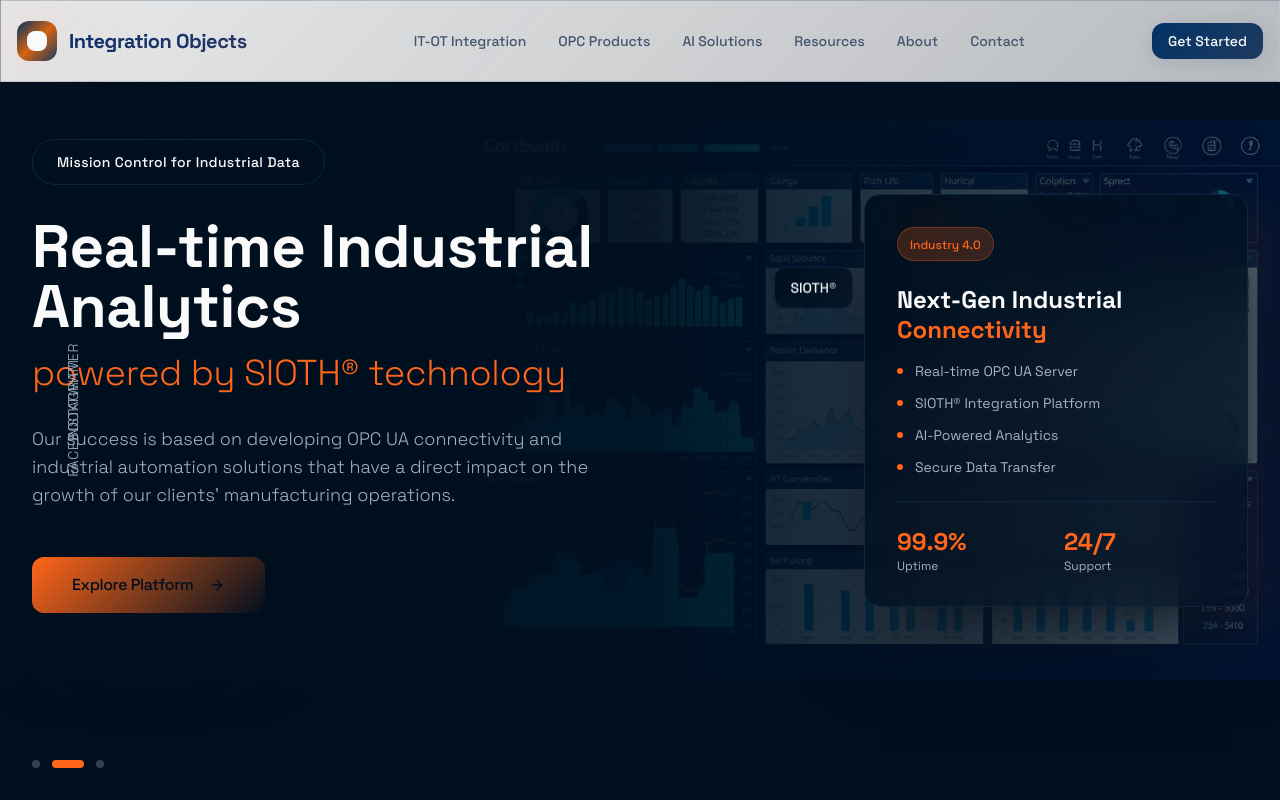
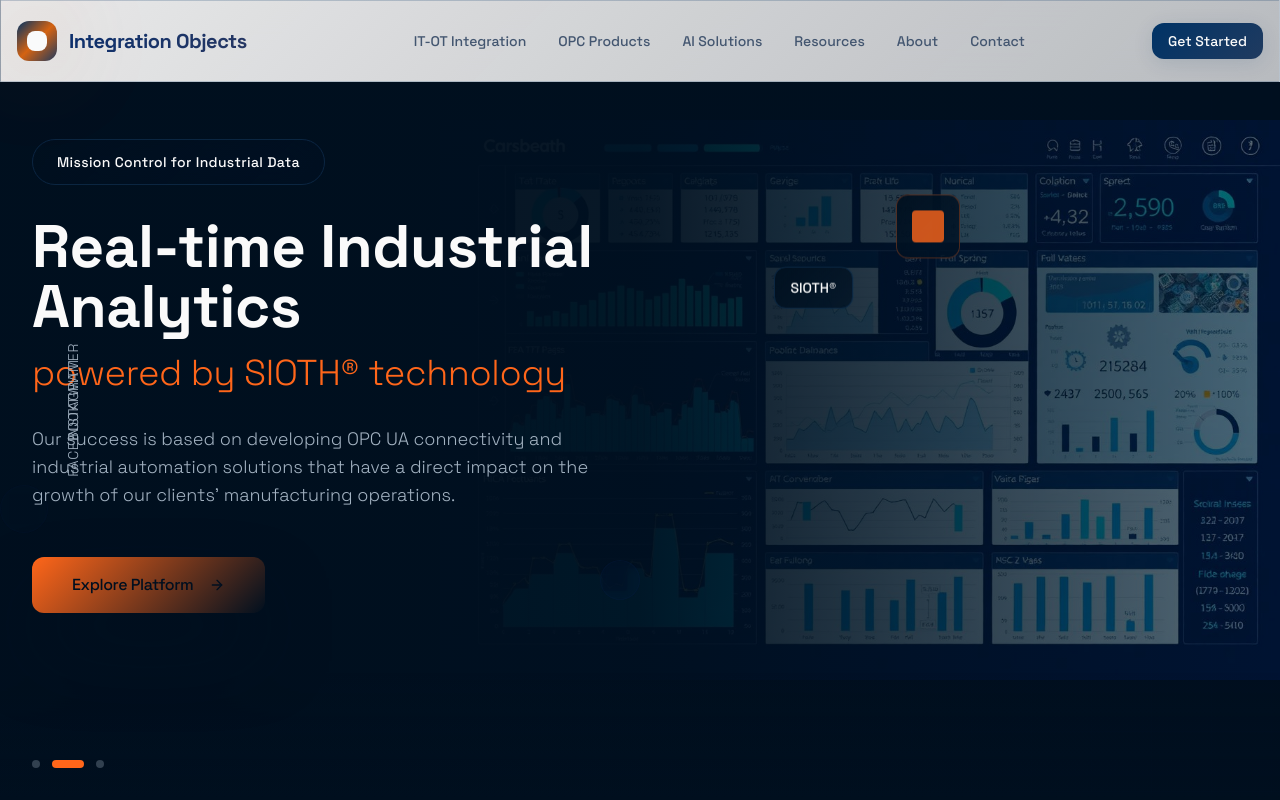
Before and after one commit to Ghazouani-Ilhem/nexus-indus-flow-85, a Next.js app: page / in a window 1280 px wide. Shown: the top 800 px of the page. Built offline with nearby package versions, Linux system fonts and the light colour scheme.

Commit message:
Checkpoint before follow-up message
Co-authored-by: kabapitu <kabapitu@fxzig.com>

```diff
--- a/src/components/SuseioStyleHero.tsx
+++ b/src/components/SuseioStyleHero.tsx
@@ -110,7 +110,7 @@ export function SuseioStyleHero() {
         <div className="max-w-7xl mx-auto px-4 sm:px-6 lg:px-8 w-full">
           <div className="grid grid-cols-1 lg:grid-cols-12 gap-8 items-center">
             {/* Left Content */}
-            <div className="lg:col-span-7 max-w-2xl">
+            <div className="lg:col-span-12 max-w-2xl">
               {/* Badge */}
               <div className="mb-8">
                 <span className="inline-block px-6 py-3 glass-effect border-border rounded-full text-foreground text-sm font-medium tracking-wide">
@@ -158,61 +158,7 @@ export function SuseioStyleHero() {
               </div>
             </div>
 
-            {/* Right 3D Description Area */}
-            <div className="lg:col-span-5 hidden lg:block">
-              <div className="relative ml-auto max-w-sm">
-                {/* 3D Card Container */}
-                <div className="relative transform rotate-y-12 perspective-1000">
-                  <div className="glass-effect border-border rounded-2xl p-8 shadow-elegant">
-                    {/* Mini Badge */}
-                    <div className="inline-block px-3 py-1 bg-primary/20 border border-primary/30 rounded-full mb-6">
-                      <span className="text-primary text-xs font-medium">Industry 4.0</span>
-                    </div>
 
-                    {/* 3D Title */}
-                    <h3 className="text-2xl font-bold text-foreground mb-4 leading-tight">
-                      Next-Gen Industrial
-                      <span className="block text-primary">Connectivity</span>
-                    </h3>
-
-                    {/* Features List */}
-                    <ul className="space-y-3 text-sm text-muted-foreground">
-                      <li className="flex items-center">
-                        <div className="w-1.5 h-1.5 bg-primary rounded-full mr-3"></div>
-                        Real-time OPC UA Server
-                      </li>
-                      <li className="flex items-center">
-                        <div className="w-1.5 h-1.5 bg-primary rounded-full mr-3"></div>
-                        SIOTH® Integration Platform
-                      </li>
-                      <li className="flex items-center">
-                        <div className="w-1.5 h-1.5 bg-primary rounded-full mr-3"></div>
-                        AI-Powered Analytics
-                      </li>
-                      <li className="flex items-center">
-                        <div className="w-1.5 h-1.5 bg-primary rounded-full mr-3"></div>
-                        Secure Data Transfer
-                      </li>
-                    </ul>
-
-                    {/* Stats */}
-                    <div className="grid grid-cols-2 gap-4 mt-6 pt-6 border-t border-border">
-                      <div>
-                        <div className="text-2xl font-bold text-primary">99.9%</div>
-                        <div className="text-xs text-muted-foreground">Uptime</div>
-                      </div>
-                      <div>
-                        <div className="text-2xl font-bold text-primary">24/7</div>
-                        <div className="text-xs text-muted-foreground">Support</div>
-                      </div>
-                    </div>
-                  </div>
-
-                  {/* 3D Shadow */}
-                  <div className="absolute inset-0 bg-primary/10 blur-xl transform translate-x-4 translate-y-4 -z-10 rounded-2xl"></div>
-                </div>
-              </div>
-            </div>
           </div>
         </div>
       </div>
```
